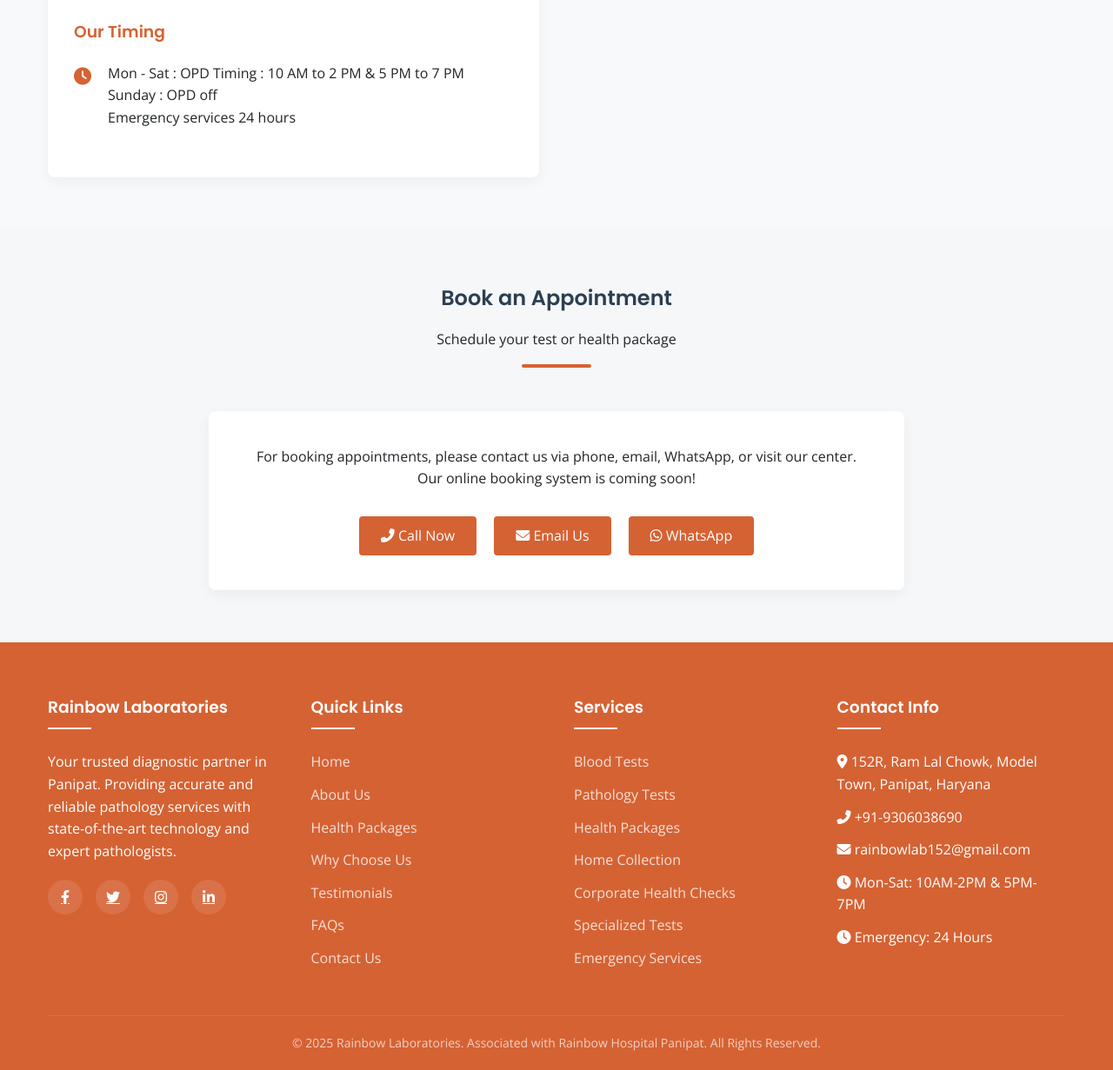
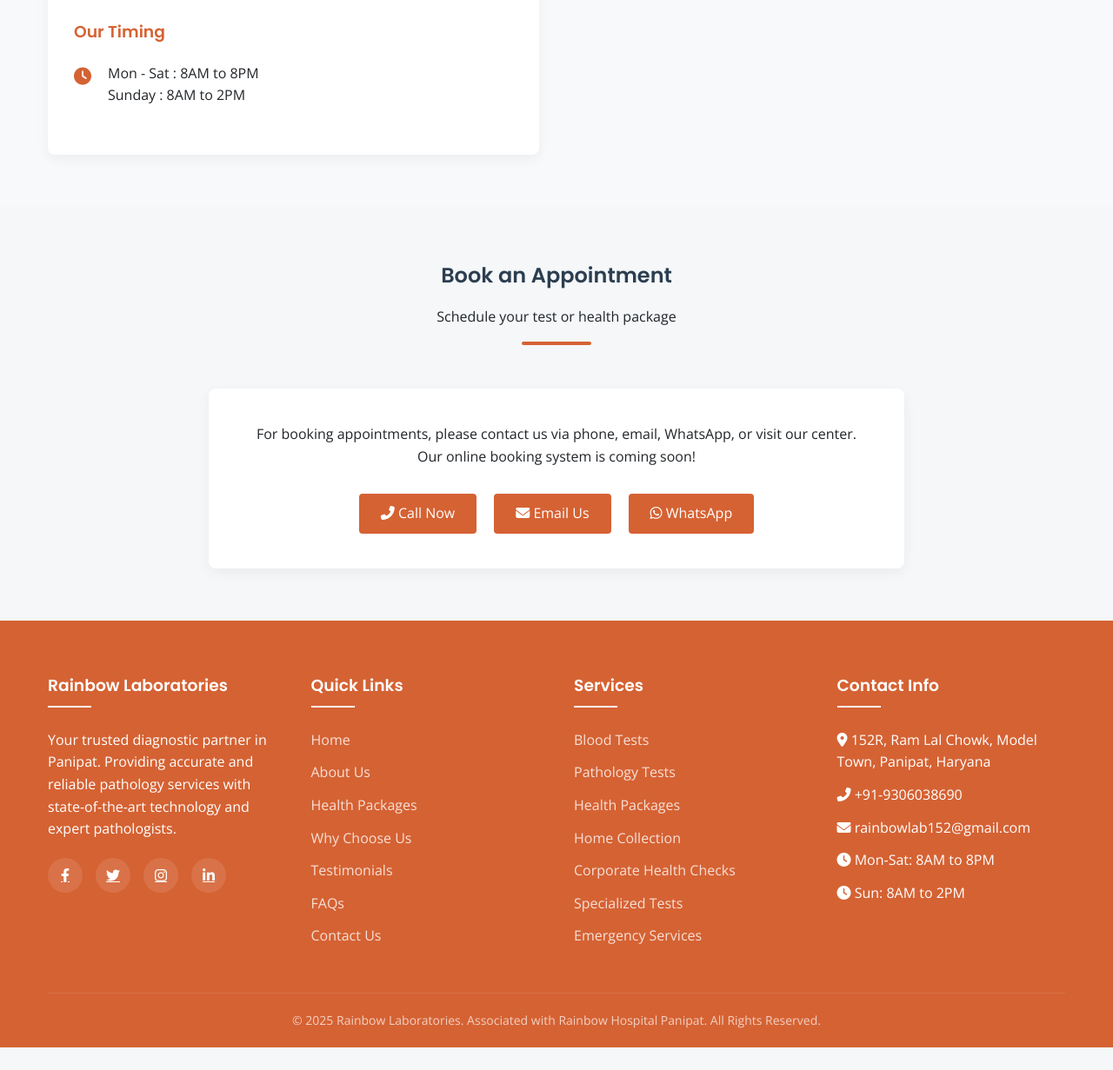
Before and after one commit to yatidaA/rainbowlabs, a plain HTML site: page index.html in a window 1280 px wide. Shown: the part 5369-6600 px from the top of the page at 87% size. After the commit the page ends 6574 px from the top, so only its background shows below. Drawn offline with nearby package versions, Linux system fonts and the light colour scheme.

Commit message:
Update index.html

```diff
--- a/index.html
+++ b/index.html
@@ -865,9 +865,9 @@
                     <div class="contact-detail">
                         <div class="contact-icon"><i class="fas fa-clock"></i></div>
                         <div>
-                            <p>Mon - Sat : OPD Timing : 10 AM to 2 PM & 5 PM to 7 PM</p>
-                            <p>Sunday : OPD off</p>
-                            <p>Emergency services 24 hours</p>
+                            <p>Mon - Sat : 8AM to 8PM</p>
+                            <p>Sunday : 8AM to 2PM</p>
+
                         </div>
                     </div>
                 </div>
@@ -946,8 +946,8 @@
                         <li><i class="fas fa-map-marker-alt"></i> 152R, Ram Lal Chowk, Model Town, Panipat, Haryana</li>
                         <li><i class="fas fa-phone-alt"></i> +91-9306038690</li>
                         <li><i class="fas fa-envelope"></i> rainbowlab152@gmail.com</li>
-                        <li><i class="fas fa-clock"></i> Mon-Sat: 10AM-2PM & 5PM-7PM</li>
-                        <li><i class="fas fa-clock"></i> Emergency: 24 Hours</li>
+                        <li><i class="fas fa-clock"></i> Mon-Sat: 8AM to 8PM</li>
+                        <li><i class="fas fa-clock"></i> Sun: 8AM to 2PM</li>
                     </ul>
                 </div>
             </div>
```
